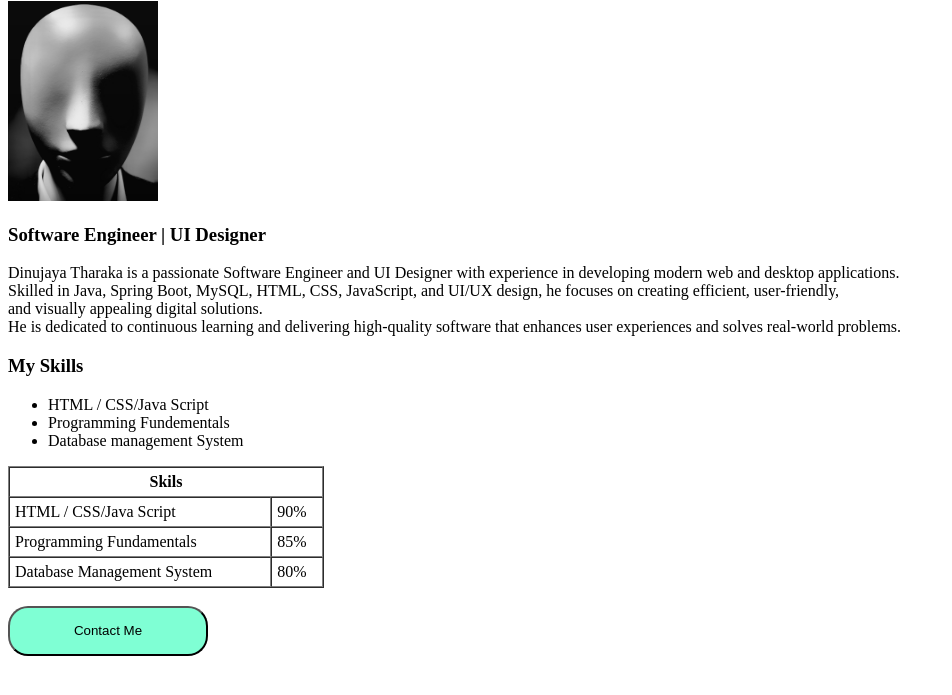
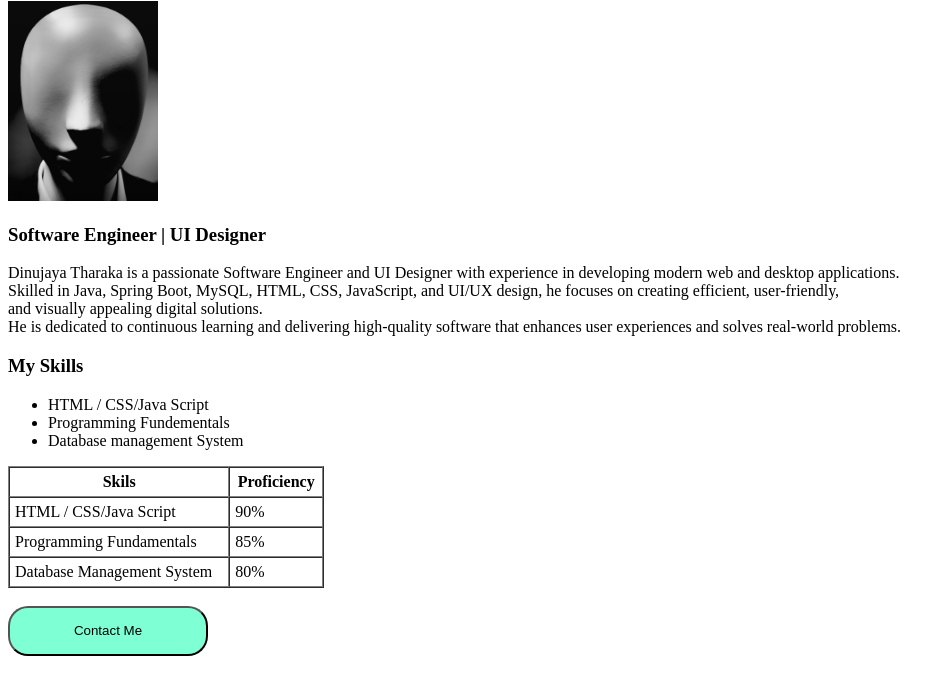
Before and after one commit to Dinujaya2001/sample_web_portfolio, a plain HTML site: page index.html in a window 1280 px wide. Shown: the part 79-774 px from the top of the page, without its empty margins (0-952 px from the left). Drawn offline with Linux system fonts and the light colour scheme.

Commit message:
Fix table header formatting in skills section🎇

```diff
--- a/index.html
+++ b/index.html
@@ -24,7 +24,8 @@
     </ul>
     <table border="1" width="25%" cellpadding="5" cellspacing="0">
         <tr>
-            <th colspan="2">Skils</th>
+            <th >Skils</th>
+            <th>Proficiency</th>
         </tr>
         <tr>
             <td>HTML / CSS/Java Script</td>
```
